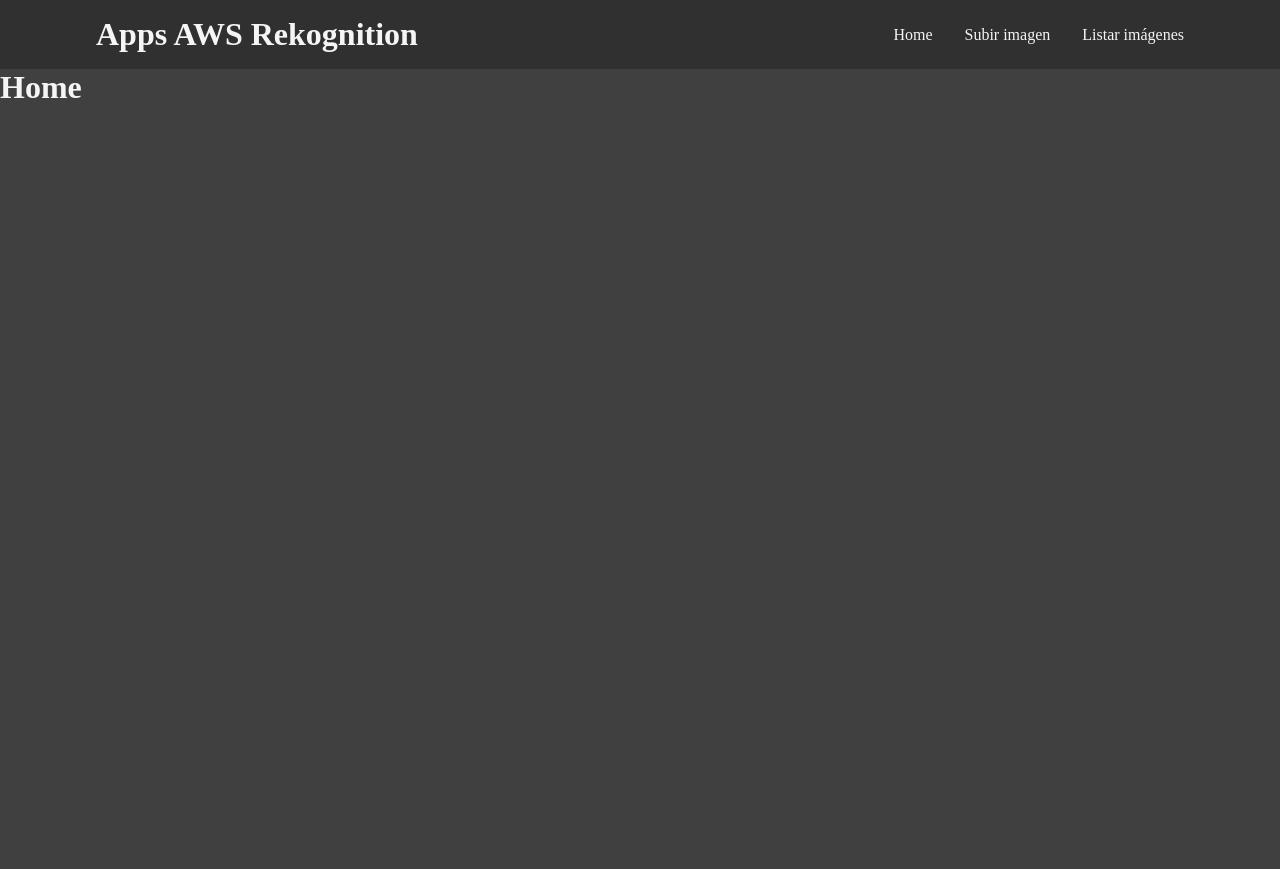
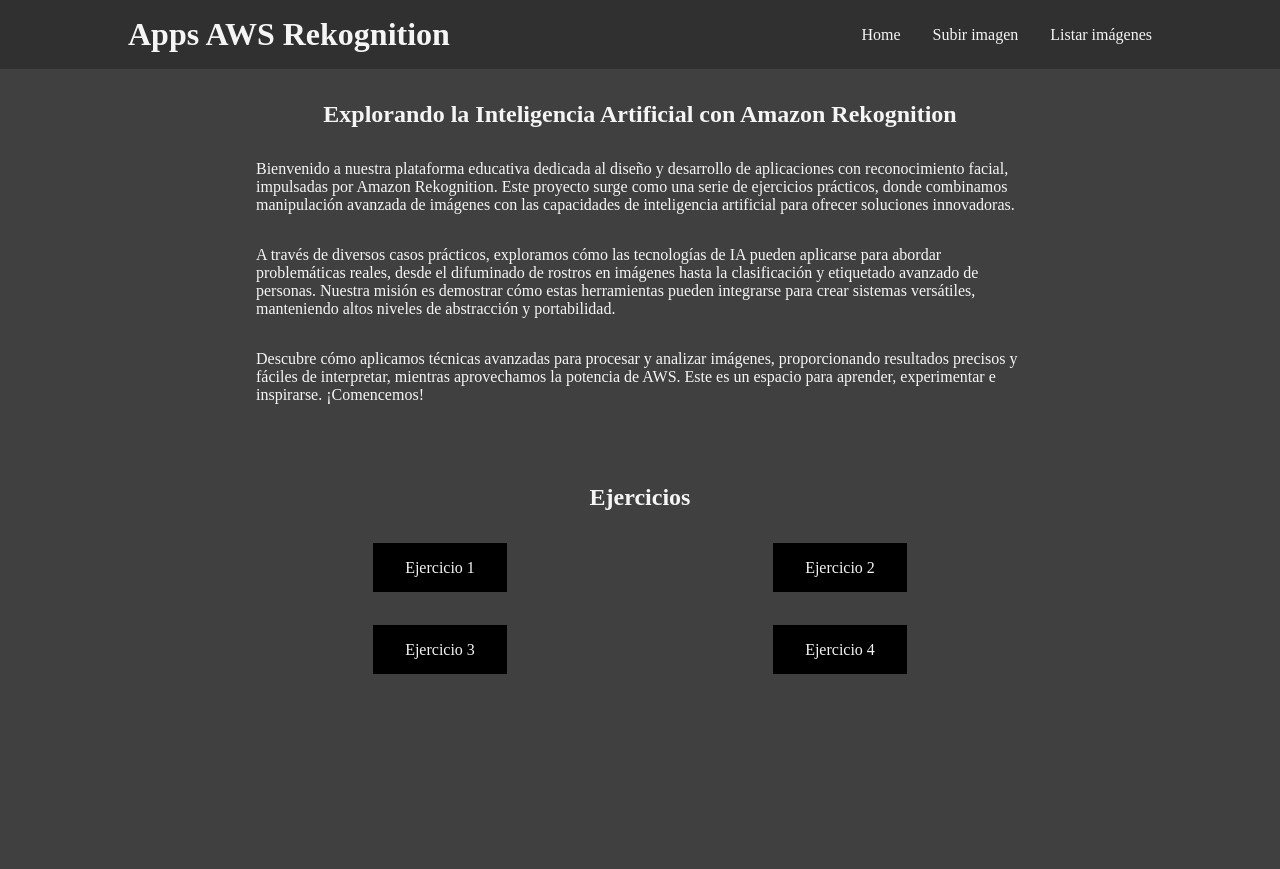
Before and after one commit to jgarmoy/Apps_AWS_Rekognition, a Django app: page / in a window 1280 px wide. Run offline with Django 5.2, Linux system fonts and the light colour scheme.

Commit message:
Realizada página principal

```diff
--- a/src/home/static/css/index.css
+++ b/src/home/static/css/index.css
@@ -0,0 +1,44 @@
+main {
+    padding: 2rem 0;
+    display: flex;
+    flex-direction: column;
+    gap: 5rem;
+
+    section {
+        margin: 0 auto  ;
+        width: 60%;
+
+        &:first-child {
+            display: flex;
+            flex-direction: column;
+            gap: 2rem;
+        }
+
+        &:last-child {
+            display: flex;
+            flex-direction: column;
+            gap: 2rem;
+            ul {
+                display: grid;
+                grid-template-columns: repeat(2, 1fr);
+                gap: 2rem;
+                text-align: center;
+                list-style: none;
+                li {
+                    margin: 1rem;
+                }
+
+                a {
+                    background-color: black;
+                    padding: 1rem 2rem;
+                    text-decoration: none;
+                    color: whitesmoke;
+                }
+            }
+        }
+
+        h1 {
+            text-align: center;
+        }
+    }
+}
--- a/src/home/static/css/menu-nav.css
+++ b/src/home/static/css/menu-nav.css
@@ -3,7 +3,7 @@ header {
     display: flex;
     justify-content: space-between;
     align-items: center;
-    padding: 1rem 6rem;
+    padding: 1rem 8rem;
 
     ul {
         display: flex;
--- a/src/home/templates/index.html
+++ b/src/home/templates/index.html
@@ -1,9 +1,27 @@
 {% extends 'layouts/base.html' %}
 
+{% load static %}
 
+{% block estilos %}
+<link rel="stylesheet" href="{% static 'css/index.css' %}">
+{% endblock %}
 
 {% block content %}
 
-<h1>Home</h1>
+<section>
+    <h1>Explorando la Inteligencia Artificial con Amazon Rekognition</h1>
+    <p>Bienvenido a nuestra plataforma educativa dedicada al diseño y desarrollo de aplicaciones con reconocimiento facial, impulsadas por Amazon Rekognition. Este proyecto surge como una serie de ejercicios prácticos, donde combinamos manipulación avanzada de imágenes con las capacidades de inteligencia artificial para ofrecer soluciones innovadoras.</p>
+    <p>A través de diversos casos prácticos, exploramos cómo las tecnologías de IA pueden aplicarse para abordar problemáticas reales, desde el difuminado de rostros en imágenes hasta la clasificación y etiquetado avanzado de personas. Nuestra misión es demostrar cómo estas herramientas pueden integrarse para crear sistemas versátiles, manteniendo altos niveles de abstracción y portabilidad.</p>
+    <p>Descubre cómo aplicamos técnicas avanzadas para procesar y analizar imágenes, proporcionando resultados precisos y fáciles de interpretar, mientras aprovechamos la potencia de AWS. Este es un espacio para aprender, experimentar e inspirarse. ¡Comencemos!</p>
+</section>
+<section>
+    <h1>Ejercicios</h1>
+    <ul>
+        <li><a href="">Ejercicio 1</a></li>
+        <li><a href="">Ejercicio 2</a></li>
+        <li><a href="">Ejercicio 3</a></li>
+        <li><a href="">Ejercicio 4</a></li>
+    </ul>
+</section>
 
 {% endblock %}
```
